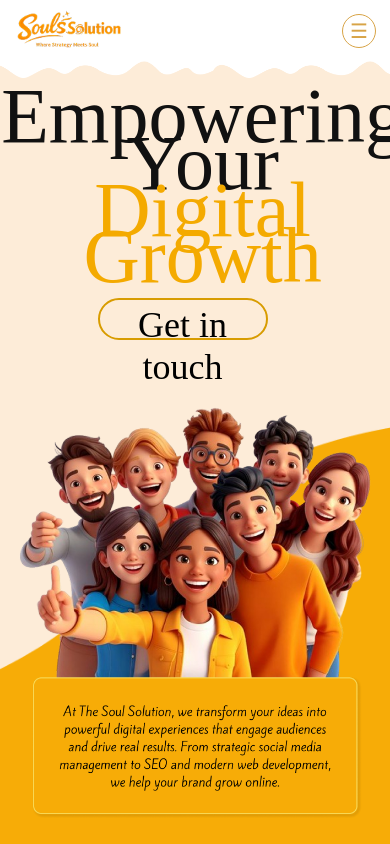
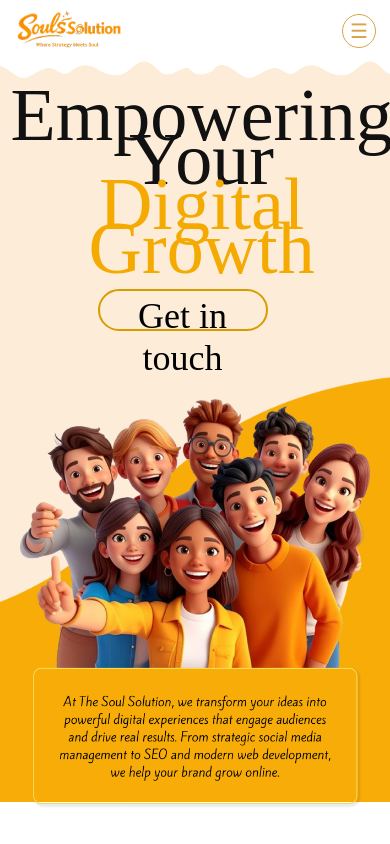
Before and after one commit to Kritikas8349/Digital_Marketing, a React (Vite) app: page / in a window 390 px wide. Shown: the top 844 px of the page. Built offline with nearby package versions, Linux system fonts and the light colour scheme; a web font is replaced by a local one.

Commit message:
background responsivenss

```diff
--- a/src/pages/Home.css
+++ b/src/pages/Home.css
@@ -161,13 +161,13 @@ body {
 @media(max-width:480px) {
 
     .home-left h1 {
-        font-size: 78px;
+        font-size: 74px;
         /* margin-top: 30px; */
         line-height: 0.6;
     }
 
     .bg-shape {
-        height: 97%;
+        height: 85%;
     }
 
     .home-btn {
```
